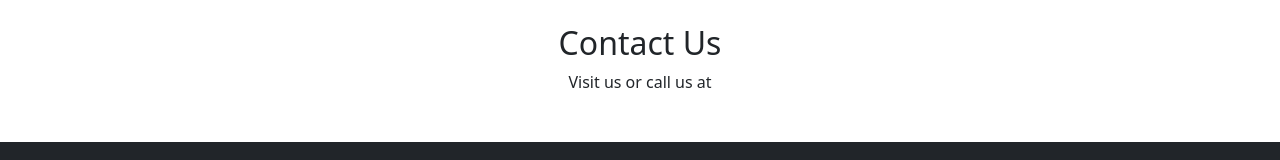
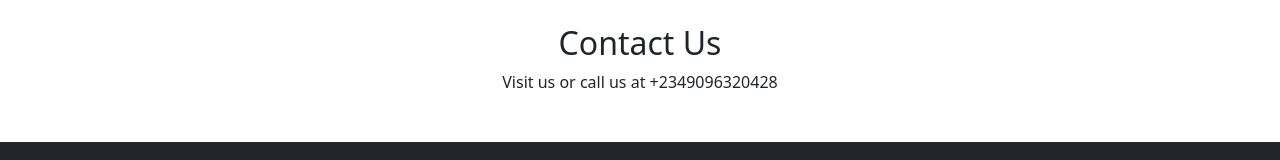
Before and after one commit to abdulmubi/restuarant, a plain HTML site: page index.html in a window 1280 px wide. Shown: the part 774-934 px from the top of the page. Drawn offline with nearby package versions, Linux system fonts and the light colour scheme.

Commit message:
Update index.html

```diff
--- a/index.html
+++ b/index.html
@@ -50,7 +50,7 @@
 
     <section id="contact" class="container my-5">
         <h2 class="text-center">Contact Us</h2>
-        <p class="text-center">Visit us or call us at </p>
+        <p class="text-center">Visit us or call us at +2349096320428</p>
     </section>
 
     <footer class="bg-dark text-white text-center py-3">
```
